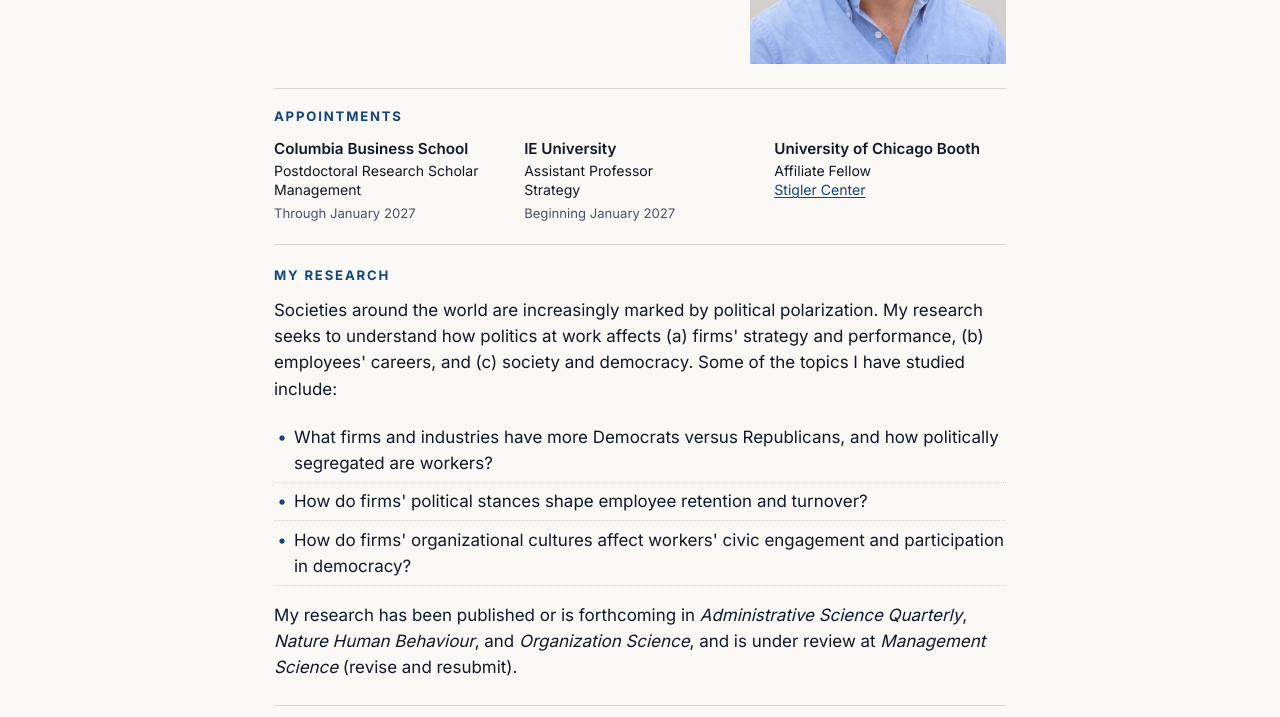
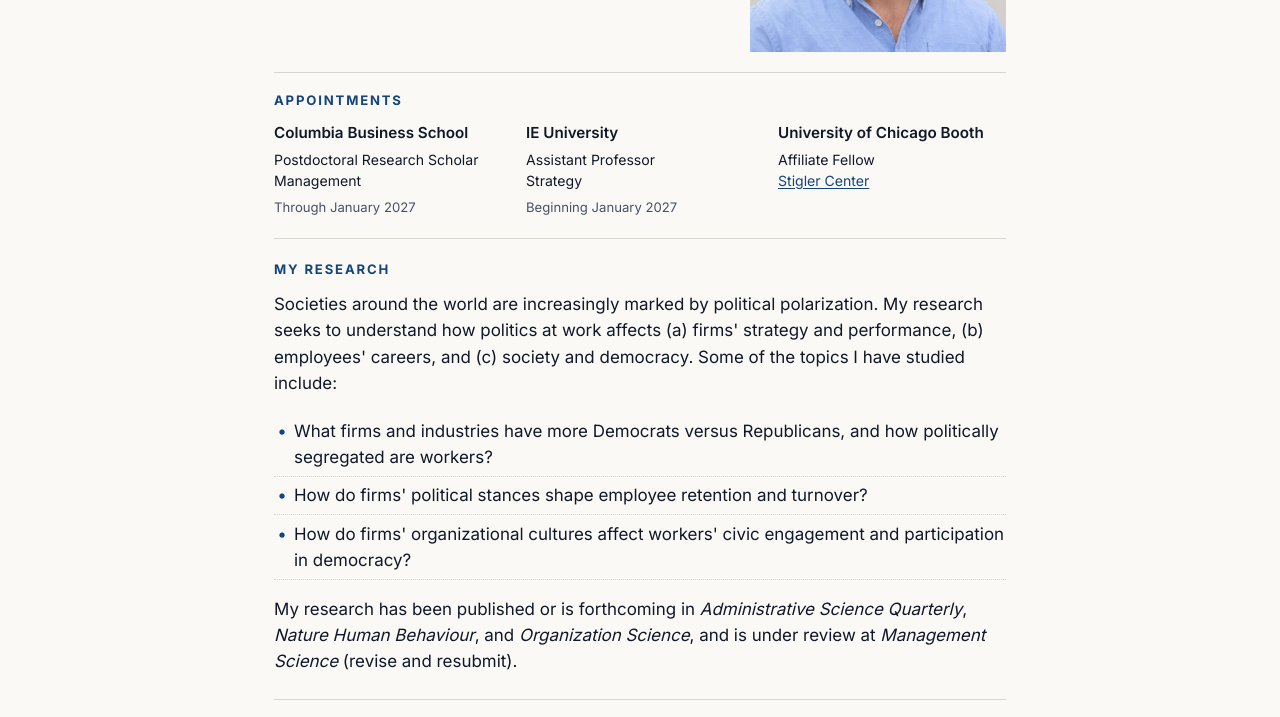
Before and after one commit to maxikagan/kagan-website, a plain HTML site: page index.html in a window 1280 px wide. Shown: the part 310-1027 px from the top of the page. Drawn offline with nearby package versions, Linux system fonts and the light colour scheme.

Commit message:
Refine homepage intro and appointment spacing

```diff
--- a/index.html
+++ b/index.html
@@ -10,7 +10,7 @@
     <link rel="preconnect" href="https://fonts.googleapis.com">
     <link rel="preconnect" href="https://fonts.gstatic.com" crossorigin>
     <link href="https://fonts.googleapis.com/css2?family=Inter:wght@400;600;700&family=IBM+Plex+Sans:wght@400;500;600;700&family=Newsreader:ital,opsz,wght@0,6..72,400;0,6..72,500;0,6..72,600;1,6..72,400&display=swap" rel="stylesheet">
-    <link rel="stylesheet" href="styles.css?v=20261125e">
+    <link rel="stylesheet" href="styles.css?v=20261125f">
 </head>
 <body class="home-body">
     <nav class="navbar navbar-expand-lg">
--- a/styles.css
+++ b/styles.css
@@ -1214,6 +1214,10 @@ body.home-body {
     padding: 3.5rem 1.5rem 4rem;
 }
 
+.home-index {
+    padding-top: 2.75rem;
+}
+
 .home-mast {
     display: flex;
     gap: 1.75rem;
@@ -1351,7 +1355,7 @@ body.home-body {
     display: grid;
     grid-template-columns: minmax(0, 1fr) auto;
     gap: 1.25rem 2.5rem;
-    padding-bottom: 1.5rem;
+    padding-bottom: 1.25rem;
     margin-bottom: 0;
 }
 
@@ -1372,26 +1376,28 @@ body.home-body {
 .home-appointment-list {
     display: grid;
     grid-template-columns: repeat(3, minmax(0, 1fr));
-    gap: 1.15rem;
+    gap: 1.5rem;
     list-style: none;
     margin: 0;
     padding: 0;
     font-size: 0.95rem;
 }
 
-.home-appointment-list strong {
+.home-appointment-list li > strong {
+    display: block;
+    margin-bottom: 0.25rem;
     font-weight: 600;
 }
 
 .home-appointment-detail {
     display: block;
     font-size: 0.88rem;
-    line-height: 1.4;
+    line-height: 1.5;
 }
 
 .home-appointment-date {
     display: block;
-    margin-top: 0.2rem;
+    margin-top: 0.4rem;
     color: var(--text-secondary);
     font-size: 0.82rem;
 }
@@ -1481,6 +1487,10 @@ h2.home-label {
 }
 
 @media (max-width: 640px) {
+    .home-index {
+        padding-top: 1.75rem;
+    }
+
     .home-mast {
         flex-direction: column;
         align-items: flex-start;
@@ -1499,7 +1509,7 @@ h2.home-label {
 
     .home-appointment-list {
         grid-template-columns: 1fr;
-        gap: 0.85rem;
+        gap: 1.1rem;
     }
 
     .mast-name {
```
